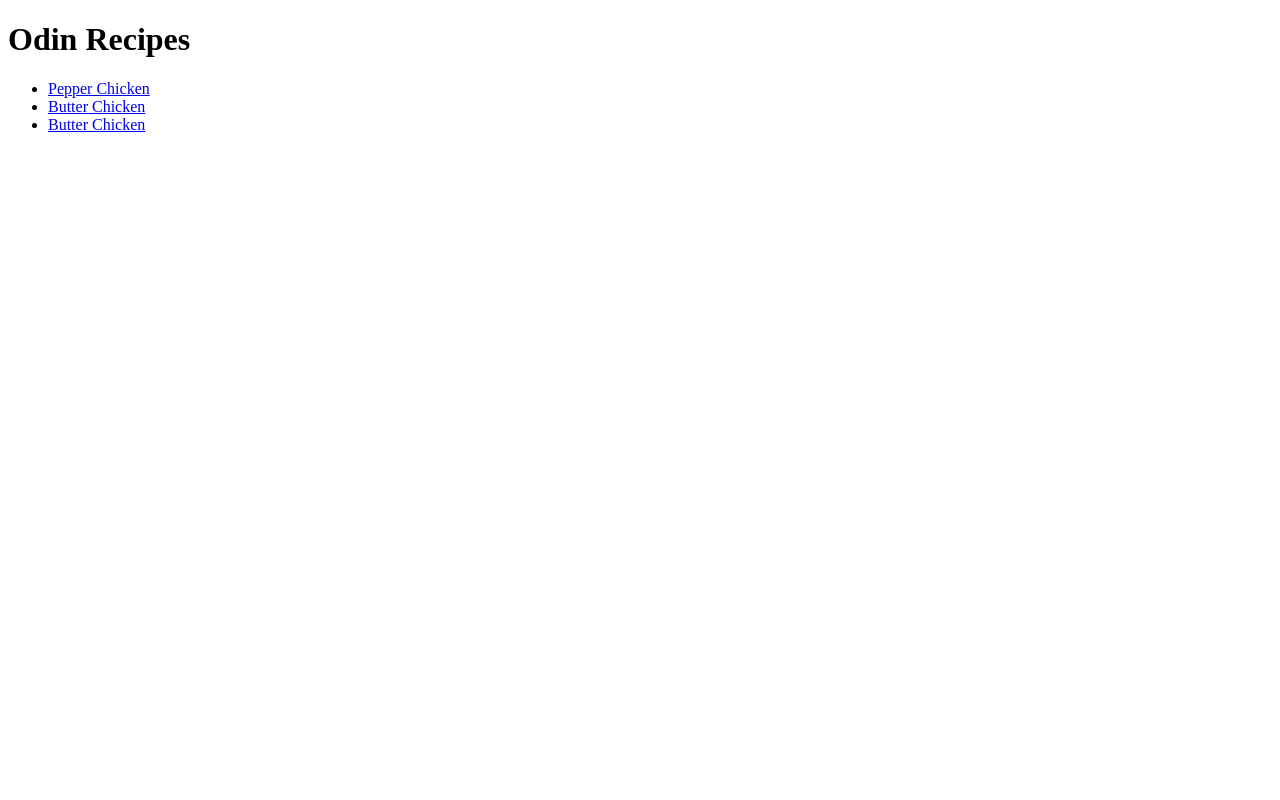
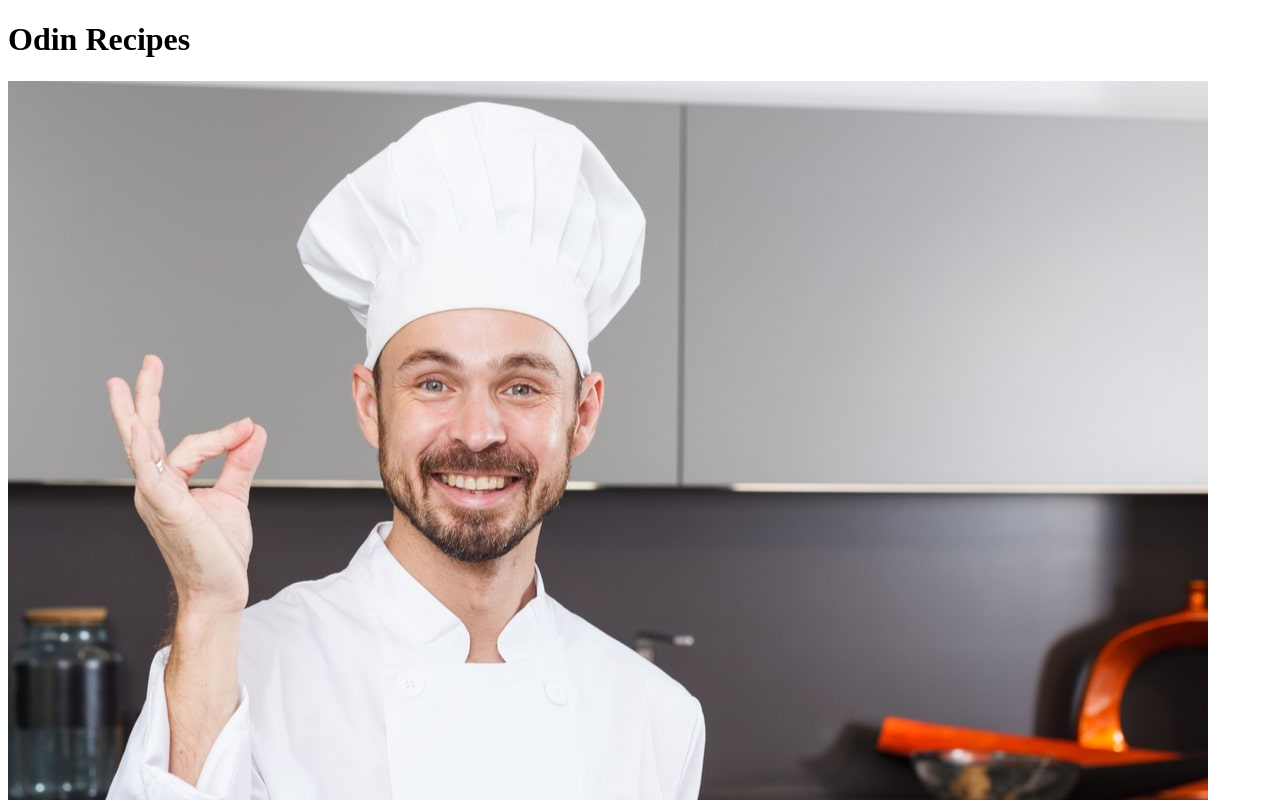
Before and after one commit to FitrioDermawan/odin-recipes, a plain HTML site: page index.html in a window 1280 px wide. Shown: the top 800 px of the page. Drawn offline with Linux system fonts and the light colour scheme.

Commit message:
Add chef image

```diff
--- a/index.html
+++ b/index.html
@@ -7,6 +7,7 @@
 </head>
 <body>
     <h1>Odin Recipes</h1>
+    <img src="./images/chef.jpg" alt="Chef">
     <ul>
         <li><a href="./recipes/pepper-chicken.html" target="_blank" rel="noopener noreferrer">Pepper Chicken</a></li>
         <li><a href="./recipes/butter-chicken.html" target="_blank" rel="noopener noreferrer">Butter Chicken</a></li>
```
Also changed, not shown: images/chef.jpg (added).
